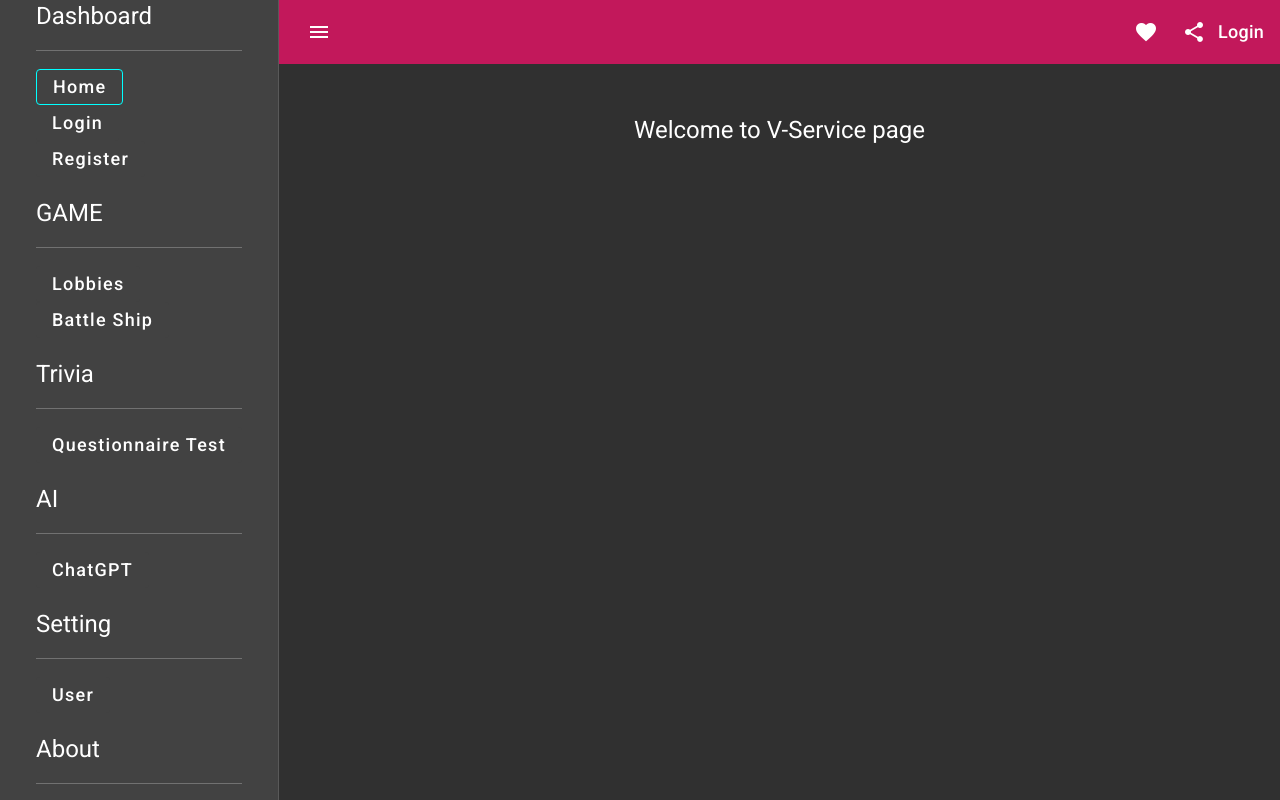
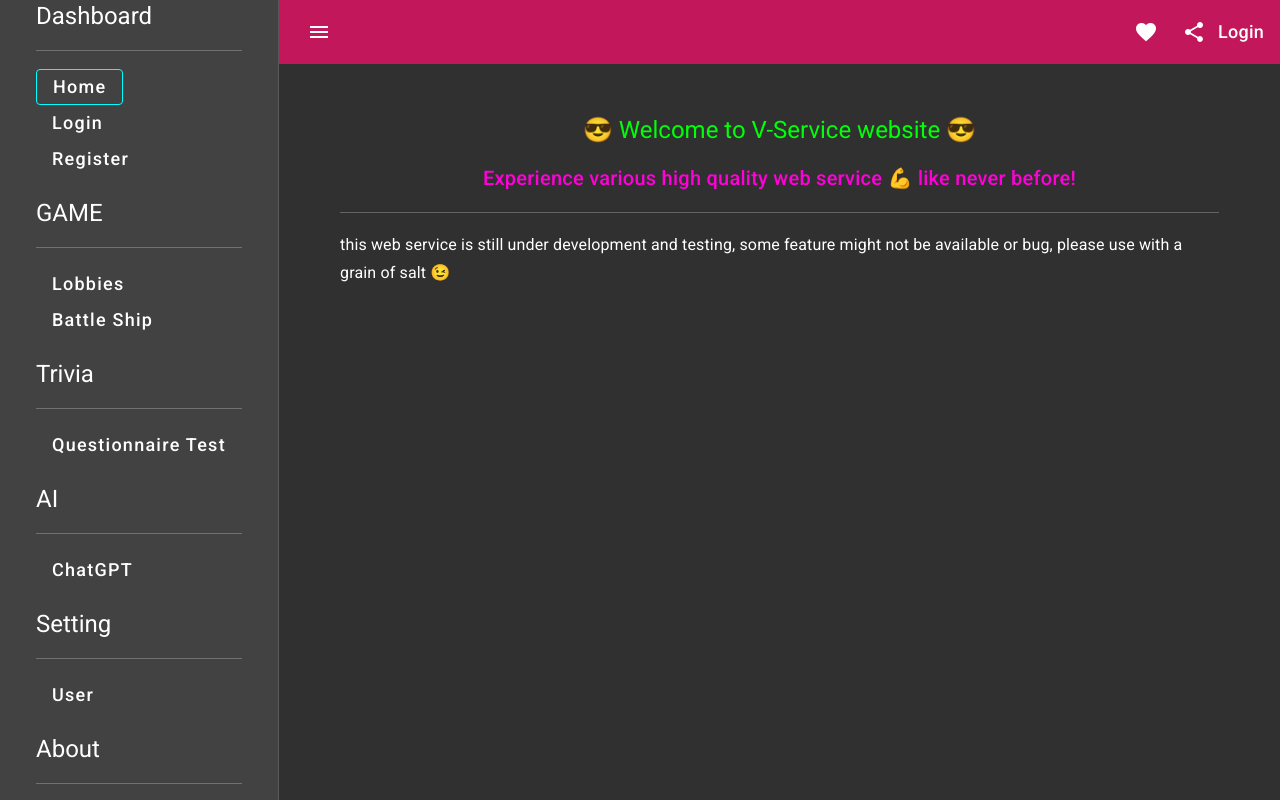
Before and after one commit to vincent-inc/v-service, an Angular app: page /home in a window 1280 px wide. Built offline with nearby package versions, Linux system fonts and the light colour scheme; no server answers.

Commit message:
fix home page

```diff
--- a/src/app/home/home.component.html
+++ b/src/app/home/home.component.html
@@ -1,5 +1,8 @@
 <div class="margin-center">
   <ul>
-    <li><h1 class="text-center">Welcome to V-Service page</h1></li>
+    <li><h1 class="text-center" style="color: rgb(0, 255, 8);">😎 Welcome to V-Service website 😎</h1></li>
+    <li><h2 class="text-center" style="color: rgb(255, 0, 217)">Experience various high quality web service 💪 like never before!</h2></li>
+    <hr>
+    <li><h3>this web service is still under development and testing, some feature might not be available or bug, please use with a grain of salt 😉</h3></li>
   </ul>
 </div>
```
